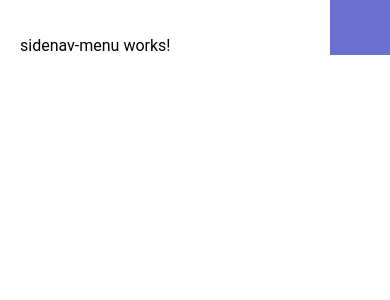
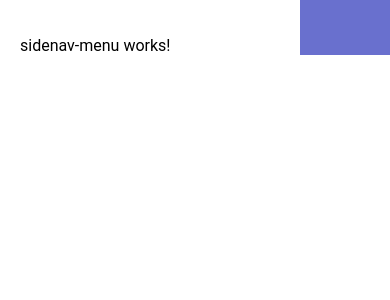
Before and after one commit to seb9465/chat-app, an Angular app in the folder client/: page / in a window 390 px wide. Both pictures are taken after a click on the element "menu". Shown: the top 300 px of the page. Built offline with nearby package versions, Linux system fonts and the light colour scheme.

Commit message:
Mobile adjustements for the sidenav bar

```diff
--- a/client/src/app/common/sidenav-menu/sidenav-menu.component.scss
+++ b/client/src/app/common/sidenav-menu/sidenav-menu.component.scss
@@ -2,8 +2,14 @@
 
 .sidenav-content {
     background-color: $white;
+    width: $sidenav-width;
+    @media screen and (max-width: 400px) {
+        width: 300px;
+    }
+    @media screen and (max-width: 350px) {
+        width: 250px;
+    }
     height: $sidenav-height;
-    width: $sidenav-width;
     padding: 20px;
     box-sizing: border-box;
     overflow: hidden;
--- a/client/src/app/common/sidenav-menu/sidenav-menu.component.ts
+++ b/client/src/app/common/sidenav-menu/sidenav-menu.component.ts
@@ -11,5 +11,4 @@ export class SidenavMenuComponent implements OnInit {
 
   ngOnInit() {
   }
-
 }
```
